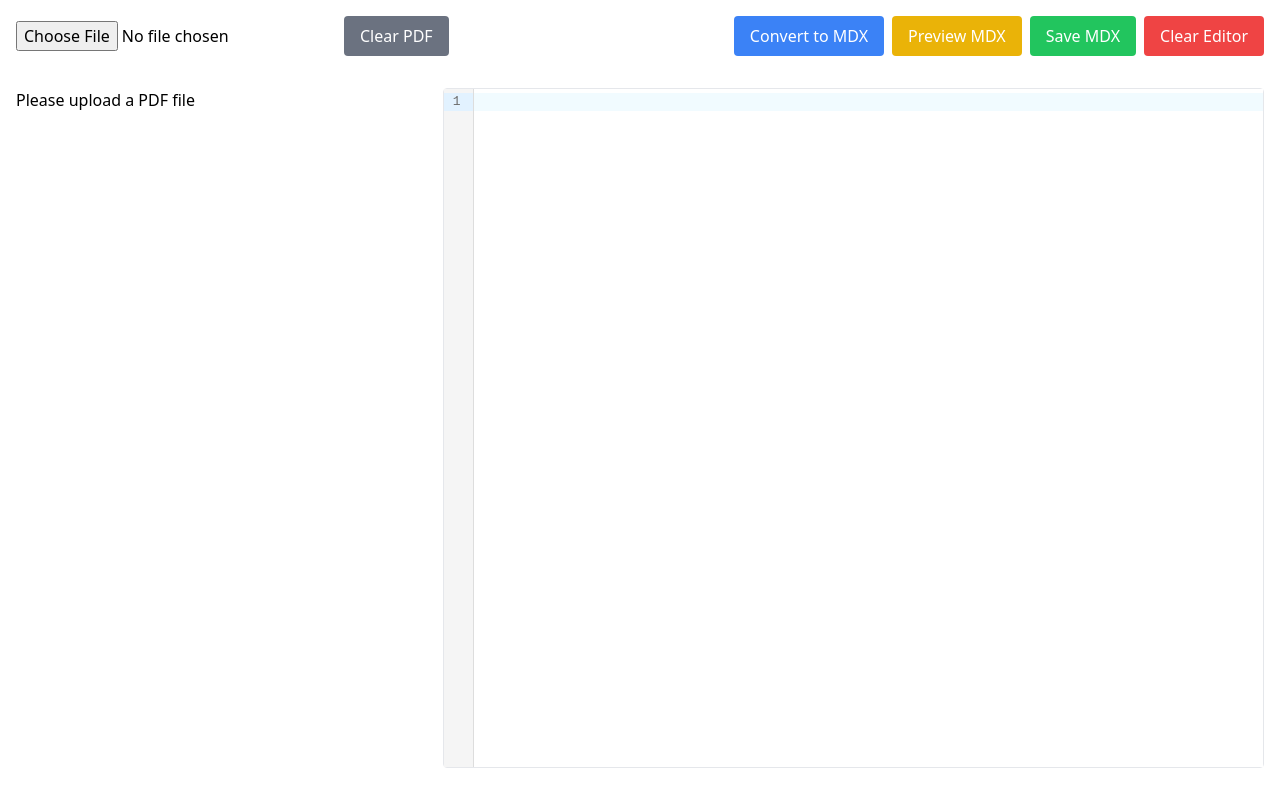
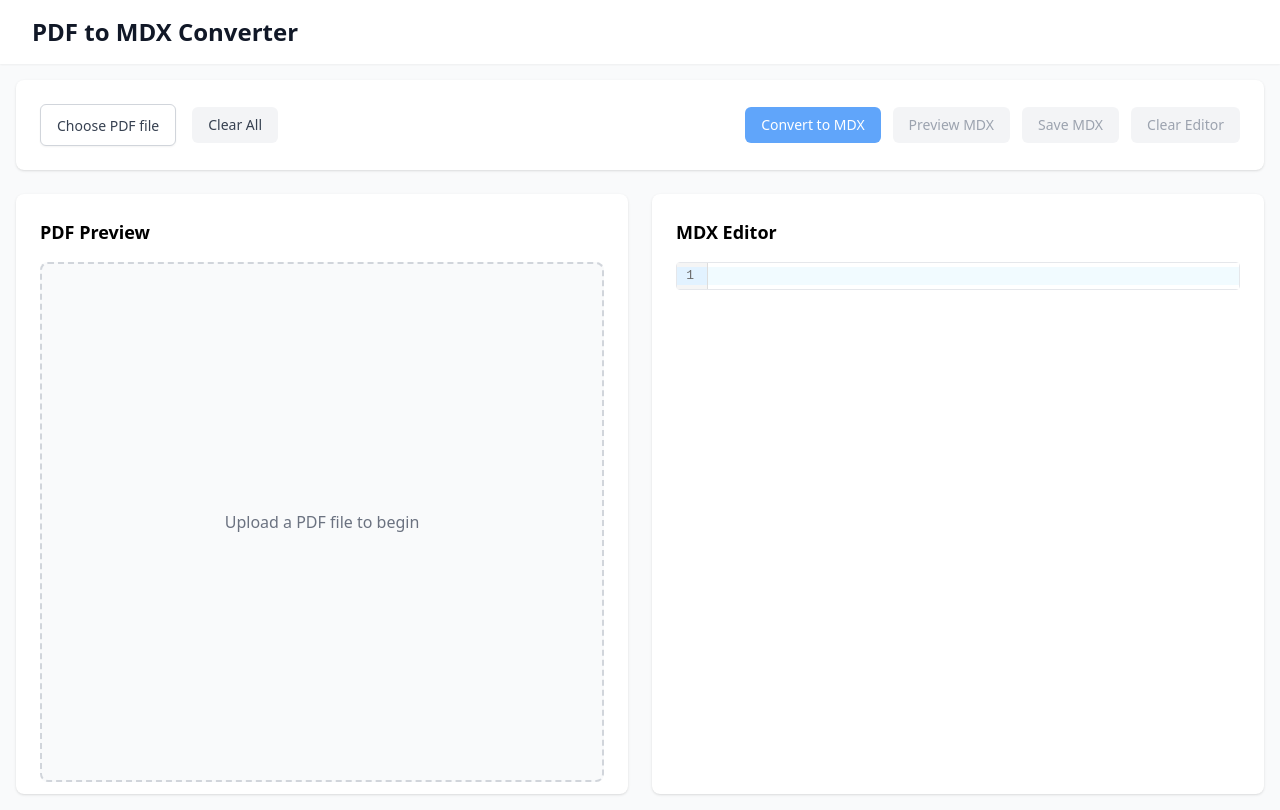
Before and after one commit to Traves-Theberge/pdf-to-mdx-converter, a Next.js app: page / in a window 1280 px wide. Built offline with nearby package versions, Linux system fonts and the light colour scheme.

Commit message:
Enhance UI/UX of the PDF to MDX converter

```diff
--- a/src/components/FileUploader.js
+++ b/src/components/FileUploader.js
@@ -6,7 +6,7 @@ const FileUploader = ({ onPdfUpload, fileInputRef }) => {
     if (file && file.type === 'application/pdf') {
       const reader = new FileReader();
       reader.onload = (e) => {
-        onPdfUpload(e.target.result, file.name.replace('.pdf', '.mdx'));
+        onPdfUpload(e.target.result, file.name);
       };
       reader.readAsDataURL(file);
     } else {
@@ -15,8 +15,17 @@ const FileUploader = ({ onPdfUpload, fileInputRef }) => {
   };
 
   return (
-    <div>
-      <input type="file" accept="application/pdf" onChange={handlePdfChange} ref={fileInputRef} className="mr-2" />
+    <div className="relative">
+      <input
+        type="file"
+        accept="application/pdf"
+        onChange={handlePdfChange}
+        ref={fileInputRef}
+        className="absolute inset-0 w-full h-full opacity-0 cursor-pointer"
+      />
+      <div className="px-4 py-2 bg-white border border-gray-300 rounded-md shadow-sm hover:bg-gray-50 transition-colors">
+        <span className="text-sm font-medium text-gray-700">Choose PDF file</span>
+      </div>
     </div>
   );
 };
--- a/src/components/MdxPreview.js
+++ b/src/components/MdxPreview.js
@@ -1,32 +1,34 @@
-// src/components/MdxPreview.js
 import React from 'react';
 import ReactMarkdown from 'react-markdown';
 import remarkGfm from 'remark-gfm';
 
 const components = {
-  h1: (props) => <h1 className="text-2xl font-bold my-4" {...props} />,
-  h2: (props) => <h2 className="text-xl font-bold my-3" {...props} />,
-  h3: (props) => <h3 className="text-lg font-bold my-2" {...props} />,
-  h4: (props) => <h4 className="text-md font-bold my-1" {...props} />,
-  h5: (props) => <h5 className="text-sm font-bold my-1" {...props} />,
-  h6: (props) => <h6 className="text-xs font-bold my-1" {...props} />,
-  p: (props) => <p className="my-2" {...props} />,
-  ul: (props) => <ul className="list-disc pl-6 my-2" {...props} />,
-  ol: (props) => <ol className="list-decimal pl-6 my-2" {...props} />,
+  h1: (props) => <h1 className="text-3xl font-bold my-6" {...props} />,
+  h2: (props) => <h2 className="text-2xl font-bold my-4" {...props} />,
+  h3: (props) => <h3 className="text-xl font-bold my-3" {...props} />,
+  h4: (props) => <h4 className="text-lg font-bold my-2" {...props} />,
+  h5: (props) => <h5 className="text-base font-bold my-2" {...props} />,
+  h6: (props) => <h6 className="text-sm font-bold my-2" {...props} />,
+  p: (props) => <p className="my-4 leading-relaxed" {...props} />,
+  ul: (props) => <ul className="list-disc pl-6 my-4 space-y-2" {...props} />,
+  ol: (props) => <ol className="list-decimal pl-6 my-4 space-y-2" {...props} />,
   li: (props) => <li className="my-1" {...props} />,
+  blockquote: (props) => (
+    <blockquote className="border-l-4 border-gray-200 pl-4 my-4 italic" {...props} />
+  ),
+  code: (props) => (
+    <code className="bg-gray-100 rounded px-1 py-0.5 font-mono text-sm" {...props} />
+  ),
+  pre: (props) => (
+    <pre className="bg-gray-100 rounded p-4 my-4 overflow-auto font-mono text-sm" {...props} />
+  ),
 };
 
 const MdxPreview = ({ content }) => (
-  <div className="mt-4">
-    <h2 className="text-xl font-bold mb-2">MDX Preview</h2>
-    <div className="border p-4">
-      <ReactMarkdown
-        components={components}
-        remarkPlugins={[remarkGfm]}
-      >
-        {content}
-      </ReactMarkdown>
-    </div>
+  <div className="prose max-w-none">
+    <ReactMarkdown components={components} remarkPlugins={[remarkGfm]}>
+      {content || '*No content to preview*'}
+    </ReactMarkdown>
   </div>
 );
 
--- a/src/components/ProgressBar.js
+++ b/src/components/ProgressBar.js
@@ -1,9 +1,27 @@
 import React from 'react';
 
 const ProgressBar = ({ progress }) => (
-  <div className="mt-4">
-    <progress value={progress} max="100" className="w-full"></progress>
-    <p>{Math.round(progress)}% complete</p>
+  <div className="mt-6">
+    <div className="relative pt-1">
+      <div className="flex mb-2 items-center justify-between">
+        <div>
+          <span className="text-xs font-semibold inline-block py-1 px-2 uppercase rounded-full text-blue-600 bg-blue-200">
+            Converting
+          </span>
+        </div>
+        <div className="text-right">
+          <span className="text-xs font-semibold inline-block text-blue-600">
+            {Math.round(progress)}%
+          </span>
+        </div>
+      </div>
+      <div className="overflow-hidden h-2 mb-4 text-xs flex rounded bg-blue-200">
+        <div
+          style={{ width: `${progress}%` }}
+          className="shadow-none flex flex-col text-center whitespace-nowrap text-white justify-center bg-blue-500 transition-all duration-500"
+        ></div>
+      </div>
+    </div>
   </div>
 );
 
--- a/src/pages/index.js
+++ b/src/pages/index.js
@@ -1,6 +1,3 @@
-// src/pages/index.js
-"use client";
-
 import { useState, useRef } from 'react';
 import PdfViewer from '../components/PdfViewer';
 import MdxEditor from '../components/MdxEditor';
@@ -22,6 +19,8 @@ const HomePage = () => {
   const handlePdfUpload = (file, fileName) => {
     setPdfFile(file);
     setPdfFileName(fileName);
+    setMdxContent(''); // Clear previous content
+    setProgress(0);
   };
 
   const handleConvert = async () => {
@@ -33,7 +32,7 @@ const HomePage = () => {
     try {
       const content = await convertPdfToMdx(pdfFile, setProgress);
       setMdxContent(content);
-      setShowPreview(false); // Ensure preview is closed
+      setShowPreview(false);
     } catch (error) {
       console.error('Error processing PDF:', error);
       alert('An error occurred while processing the PDF. Please try again.');
@@ -52,10 +51,13 @@ const HomePage = () => {
   };
 
   const handleClearEditor = () => {
+    if (confirm('Are you sure you want to clear the editor content?')) {
       setMdxContent('');
+    }
   };
 
   const handleClearPdf = () => {
+    if (confirm('Are you sure you want to clear all content?')) {
       setPdfFile(null);
       setPdfFileName('');
       setMdxContent('');
@@ -63,68 +65,115 @@ const HomePage = () => {
       setProgress(0);
       setIsProcessing(false);
       if (fileInputRef.current) {
-      fileInputRef.current.value = ''; // Reset the file input element
+        fileInputRef.current.value = '';
+      }
     }
   };
 
   return (
-    <div className="flex flex-col h-screen">
-      <div className="p-4 flex justify-between items-center">
-        <div className="flex items-center">
+    <div className="flex flex-col min-h-screen bg-gray-50">
+      <header className="bg-white shadow-sm">
+        <div className="max-w-7xl mx-auto px-4 py-4 sm:px-6 lg:px-8">
+          <h1 className="text-2xl font-bold text-gray-900">PDF to MDX Converter</h1>
+        </div>
+      </header>
+
+      <main className="flex-1 p-4">
+        <div className="max-w-7xl mx-auto">
+          <div className="bg-white rounded-lg shadow p-6 mb-6">
+            <div className="flex flex-wrap gap-4 items-center justify-between">
+              <div className="flex items-center gap-4">
                 <FileUploader onPdfUpload={handlePdfUpload} fileInputRef={fileInputRef} />
                 <button
                   onClick={handleClearPdf}
-            className="ml-2 px-4 py-2 bg-gray-500 text-white rounded"
+                  className="px-4 py-2 text-sm font-medium text-gray-700 bg-gray-100 hover:bg-gray-200 rounded-md transition-colors"
                   disabled={!pdfFile && !mdxContent}
                 >
-            Clear PDF
+                  Clear All
                 </button>
               </div>
-        <div>
+              <div className="flex gap-3">
                 <button
                   onClick={handleConvert}
-            className="mr-2 px-4 py-2 bg-blue-500 text-white rounded"
+                  className={`px-4 py-2 text-sm font-medium text-white rounded-md transition-colors ${
+                    isProcessing || !pdfFile
+                      ? 'bg-blue-400 cursor-not-allowed'
+                      : 'bg-blue-600 hover:bg-blue-700'
+                  }`}
                   disabled={!pdfFile || isProcessing}
                 >
-            {isProcessing ? 'Processing...' : 'Convert to MDX'}
+                  {isProcessing ? 'Converting...' : 'Convert to MDX'}
                 </button>
                 <button
                   onClick={handleTogglePreview}
-            className="mr-2 px-4 py-2 bg-yellow-500 text-white rounded"
+                  className={`px-4 py-2 text-sm font-medium rounded-md transition-colors ${
+                    !mdxContent
+                      ? 'bg-gray-100 text-gray-400 cursor-not-allowed'
+                      : 'bg-yellow-100 text-yellow-700 hover:bg-yellow-200'
+                  }`}
                   disabled={!mdxContent}
                 >
-            {showPreview ? 'Hide Preview' : 'Preview MDX'}
+                  {showPreview ? 'Edit MDX' : 'Preview MDX'}
                 </button>
                 <button
                   onClick={handleSaveMdx}
-            className="mr-2 px-4 py-2 bg-green-500 text-white rounded"
+                  className={`px-4 py-2 text-sm font-medium rounded-md transition-colors ${
+                    !mdxContent
+                      ? 'bg-gray-100 text-gray-400 cursor-not-allowed'
+                      : 'bg-green-100 text-green-700 hover:bg-green-200'
+                  }`}
                   disabled={!mdxContent}
                 >
                   Save MDX
                 </button>
                 <button
                   onClick={handleClearEditor}
-            className="px-4 py-2 bg-red-500 text-white rounded"
+                  className={`px-4 py-2 text-sm font-medium rounded-md transition-colors ${
+                    !mdxContent
+                      ? 'bg-gray-100 text-gray-400 cursor-not-allowed'
+                      : 'bg-red-100 text-red-700 hover:bg-red-200'
+                  }`}
                   disabled={!mdxContent}
                 >
                   Clear Editor
                 </button>
               </div>
             </div>
-      <div className="flex h-full">
-        <div className="w-1/3 p-4 overflow-auto">
-          {pdfFile ? <PdfViewer pdfUrl={pdfFile} /> : <p>Please upload a PDF file</p>}
             {isProcessing && <ProgressBar progress={progress} />}
           </div>
-        <div className="w-2/3 p-4 flex flex-col overflow-auto">
+
+          <div className="grid grid-cols-1 lg:grid-cols-2 gap-6">
+            <div className="bg-white rounded-lg shadow p-6 min-h-[600px]">
+              <h2 className="text-lg font-semibold mb-4">PDF Preview</h2>
+              <div className="h-[calc(100%-2rem)] overflow-auto">
+                {pdfFile ? (
+                  <PdfViewer pdfUrl={pdfFile} />
+                ) : (
+                  <div className="flex items-center justify-center h-full bg-gray-50 rounded-lg border-2 border-dashed border-gray-300">
+                    <p className="text-gray-500">Upload a PDF file to begin</p>
+                  </div>
+                )}
+              </div>
+            </div>
+
+            <div className="bg-white rounded-lg shadow p-6 min-h-[600px]">
+              <h2 className="text-lg font-semibold mb-4">
+                {showPreview ? 'MDX Preview' : 'MDX Editor'}
+              </h2>
+              <div className="h-[calc(100%-2rem)]">
                 {showPreview ? (
+                  <div className="h-full overflow-auto bg-gray-50 rounded p-4">
                     <MdxPreview content={mdxContent} />
+                  </div>
                 ) : (
                   <MdxEditor mdxContent={mdxContent} setMdxContent={setMdxContent} />
                 )}
               </div>
             </div>
           </div>
+        </div>
+      </main>
+    </div>
   );
 };
 
```
Lines whose indentation alone changed are shown as unchanged.
